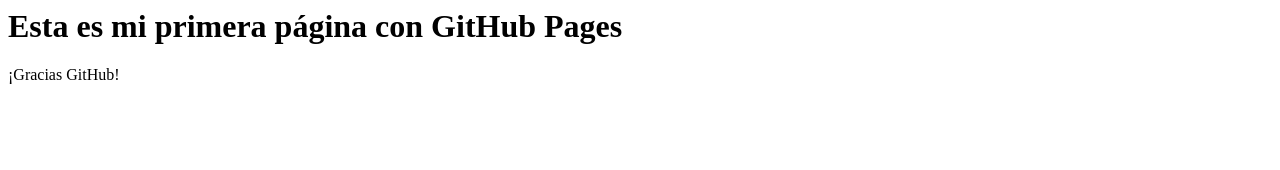
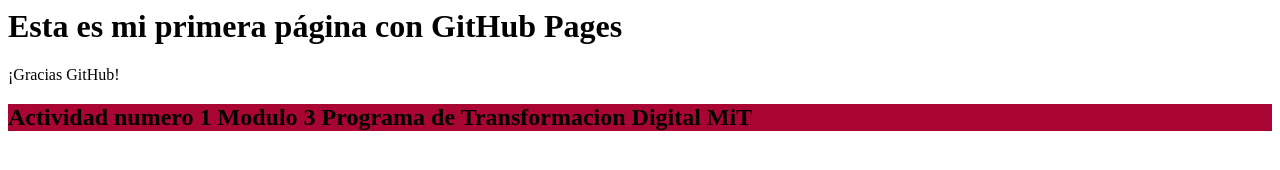
Before and after one commit to x71hicks/mit, a plain HTML site: page index.html in a window 1280 px wide. Drawn offline with Linux system fonts and the light colour scheme.

Commit message:
Update index.html

```diff
--- a/index.html
+++ b/index.html
@@ -1 +1,4 @@
-<html> <h1> Esta es mi primera página con GitHub Pages </h1><p>¡Gracias GitHub!</p></html>
+<html> <h1> Esta es mi primera página con GitHub Pages </h1><p>¡Gracias GitHub!</p>
+<p>
+ <h2 style="background-color:#a90533;"><b>Actividad numero 1 Modulo 3 Programa de Transformacion Digital MiT</b></h2>
+</html>
```
